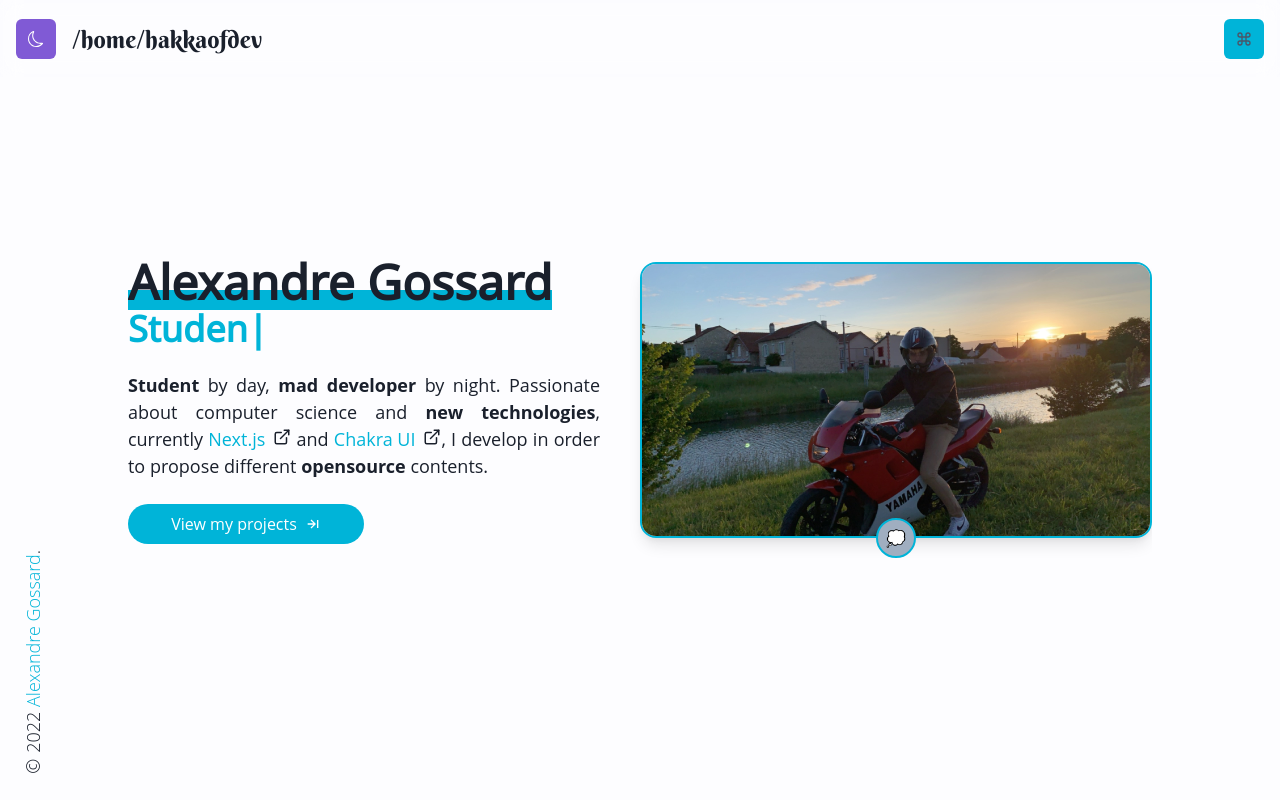
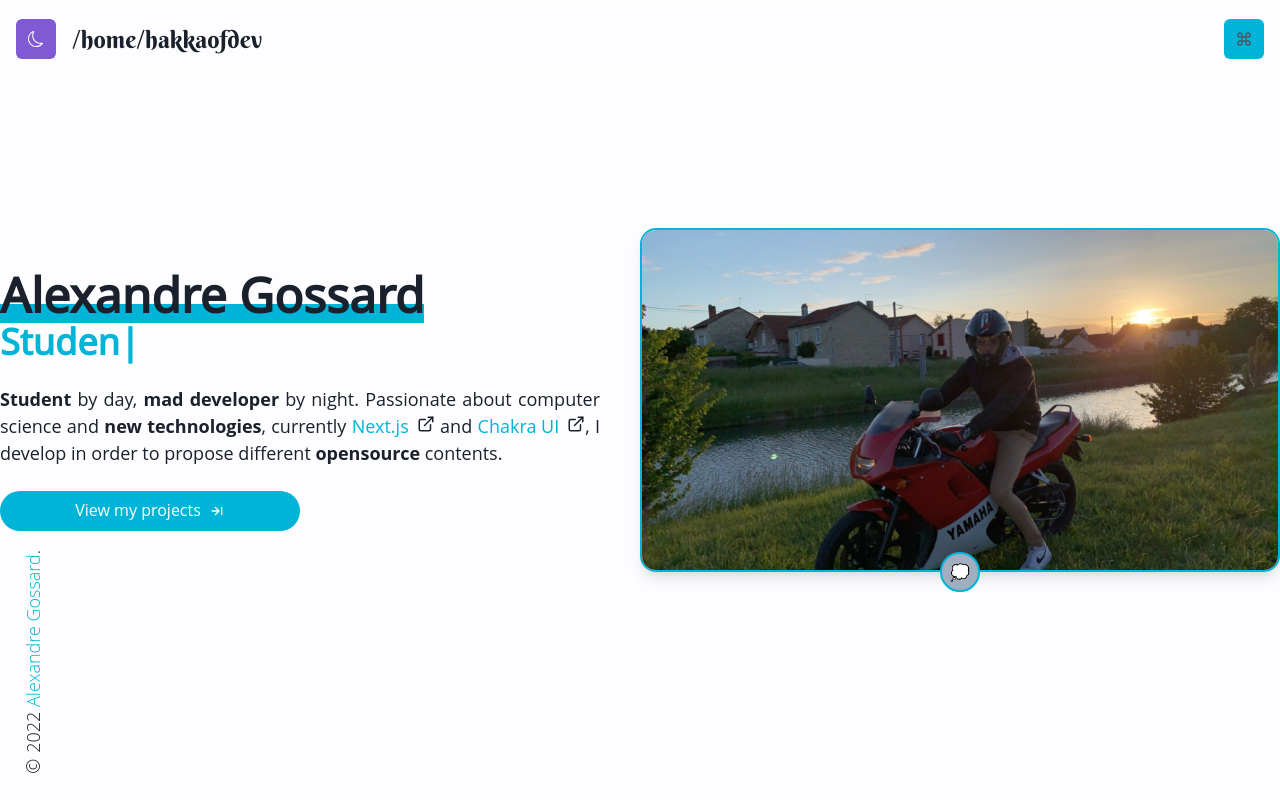
Before and after one commit to HakkaOfDev/hakkaofdev.fr, a Next.js app: page / in a window 1280 px wide. Built offline with nearby package versions, Linux system fonts and the light colour scheme.

Commit message:
:recycle: Change details

```diff
--- a/src/components/layout/index.tsx
+++ b/src/components/layout/index.tsx
@@ -62,7 +62,7 @@ const Layout = ({ children, title, description }: LayoutProps) => {
       />
       <MotionContainer
         display='flex'
-        maxW='container.lg'
+        maxW={{ base: 'container.lg', xl: 'container.xl' }}
         minH={{ base: 'auto', md: '100vh' }}
         px={{ base: 4, lg: 0 }}
         overflow='hidden'
--- a/src/components/main-layout/header.tsx
+++ b/src/components/main-layout/header.tsx
@@ -11,7 +11,9 @@ const Header = () => {
         display='inline-block'
         position='fixed'
         w='100%'
-        sx={{ backdropFilter: 'blur(10px)' }}
+        sx={{
+          backdropFilter: 'blur(5px)',
+        }}
       >
         <Box w='100%' left={0} top={0}>
           <HStack w='100%' justify='space-between' p={4}>
```
